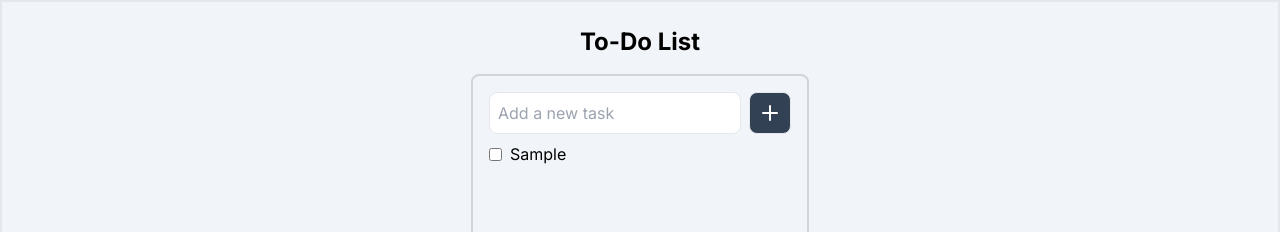
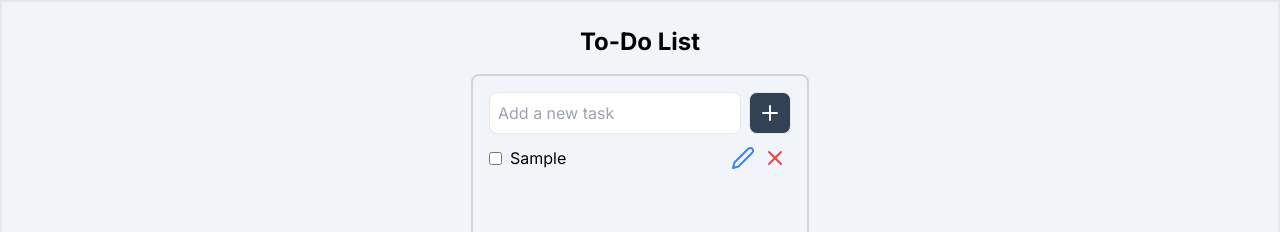
Before and after one commit to Thais-DN/to-do-list, a Next.js app: page / in a window 1280 px wide. Both pictures are taken after typing "Sample" into the empty fields and a click on the button 770 px from the left and 113 px from the top of the page. Shown: the top 232 px of the page. Built offline with nearby package versions, Linux system fonts and the light colour scheme.

Commit message:
add Crud

```diff
--- a/src/components/ToDoList/ToDoList.tsx
+++ b/src/components/ToDoList/ToDoList.tsx
@@ -1,6 +1,6 @@
 // components/TodoList.tsx
 "use client";
-import { Plus } from "lucide-react";
+import { Plus, X, Edit2, Check } from "lucide-react";
 import { useState, FormEvent } from "react";
 
 type TodoItem = {
@@ -12,32 +12,60 @@ type TodoItem = {
 export default function TodoList() {
     const [todos, setTodos] = useState<TodoItem[]>([]);
     const [inputValue, setInputValue] = useState("");
+    const [edit, setEdit] = useState<{ id: number | null; text: string }>({
+        id: null,
+        text: "",
+    });
 
     const capitalizeFirstLetter = (string: string) => {
         return string.charAt(0).toUpperCase() + string.slice(1);
     };
 
     const addTodo = (event: FormEvent) => {
-        event.preventDefault(); // Previne o comportamento padrão do formulário
+        event.preventDefault();
         const capitalizedText = capitalizeFirstLetter(inputValue);
         const newTodo: TodoItem = {
             id: Date.now(),
             text: capitalizedText,
-            completed: false, // Inicializado como false
+            completed: false,
         };
         setTodos([...todos, newTodo]);
         setInputValue("");
     };
 
+    const deleteTodo = (id: number) => {
+        setTodos(todos.filter((todo) => todo.id !== id));
+    };
+
     const toggleTodoCompletion = (id: number) => {
         setTodos(
-            todos.map((todo) => {
-                if (todo.id === id) {
-                    return { ...todo, completed: !todo.completed };
-                }
-                return todo;
-            })
+            todos.map((todo) =>
+                todo.id === id ? { ...todo, completed: !todo.completed } : todo
+            )
         );
+    };
+
+    const startEdit = (todo: TodoItem) => {
+        setEdit({ id: todo.id, text: todo.text });
+    };
+
+    const cancelEdit = () => {
+        setEdit({ id: null, text: "" });
+    };
+
+    const submitEdit = (id: number) => {
+        setTodos(
+            todos.map((todo) =>
+                todo.id === id
+                    ? { ...todo, text: capitalizeFirstLetter(edit.text) }
+                    : todo
+            )
+        );
+        cancelEdit();
+    };
+
+    const handleEditChange = (event: React.ChangeEvent<HTMLInputElement>) => {
+        setEdit({ ...edit, text: event.target.value });
     };
 
     return (
@@ -54,7 +82,7 @@ export default function TodoList() {
                     type="submit"
                     className="border bg-slate-700 rounded-lg p-2"
                 >
-                    <Plus className="size-6 stroke-current text-white" />
+                    <Plus className="stroke-current text-white" />
                 </button>
             </form>
 
@@ -68,11 +96,49 @@ export default function TodoList() {
                                 onChange={() => toggleTodoCompletion(todo.id)}
                                 className="mr-2"
                             />
-                            <span
-                                className={todo.completed ? "line-through" : ""}
-                            >
-                                {todo.text}
-                            </span>
+                            {edit.id === todo.id ? (
+                                <>
+                                    <input
+                                        value={edit.text}
+                                        onChange={handleEditChange}
+                                        className="flex-grow mr-2 p-1 border rounded"
+                                    />
+                                    <button
+                                        onClick={() => submitEdit(todo.id)}
+                                        className="p-1"
+                                    >
+                                        <Check className="stroke-current text-green-500" />
+                                    </button>
+                                    <button
+                                        onClick={cancelEdit}
+                                        className="p-1"
+                                    >
+                                        <X className="stroke-current text-red-500" />
+                                    </button>
+                                </>
+                            ) : (
+                                <>
+                                    <span
+                                        className={`flex-grow ${
+                                            todo.completed ? "line-through" : ""
+                                        }`}
+                                    >
+                                        {todo.text}
+                                    </span>
+                                    <button
+                                        onClick={() => startEdit(todo)}
+                                        className="p-1"
+                                    >
+                                        <Edit2 className="stroke-current text-blue-500" />
+                                    </button>
+                                    <button
+                                        onClick={() => deleteTodo(todo.id)}
+                                        className="p-1"
+                                    >
+                                        <X className="stroke-current text-red-500" />
+                                    </button>
+                                </>
+                            )}
                         </li>
                     ))}
                 </ul>
```
